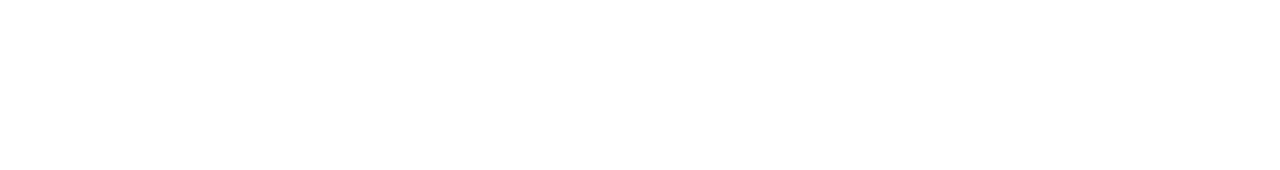
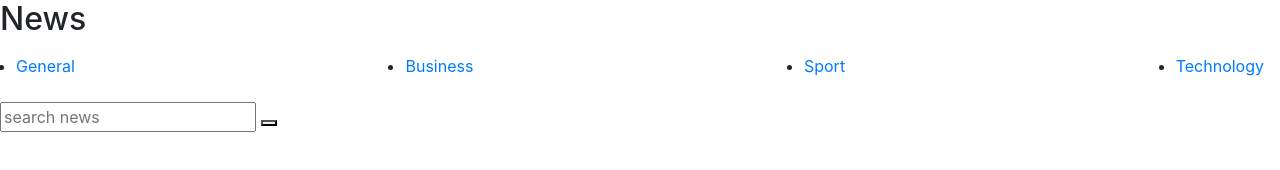
Before and after one commit to Qolizade/News-website, a plain HTML site: page index.html in a window 1280 px wide. Drawn offline with nearby package versions, Linux system fonts and the light colour scheme.

Commit message:
Navbar created

```diff
--- a/index.html
+++ b/index.html
@@ -1,7 +1,7 @@
 <!DOCTYPE html>
 <html lang="en">
   <head>
-    <title>Title</title>
+    <title>News Website</title>
     <!-- Required meta tags -->
     <meta charset="utf-8" />
     <meta
@@ -19,6 +19,37 @@
     />
   </head>
   <body>
+    <!-- Navbar -->
+    <form>
+      <h2 class="tittr">News</h2>
+      <ul class="navbar">
+        <li class="navbar-link">
+          <a href="#general" id="general" class="navbar-btn">General</a>
+        </li>
+        <li class="navbar-link">
+          <a href="#business" id="business" class="navbar-btn">Business</a>
+        </li>
+        <li class="navbar-link">
+          <a href="#sport" id="sport" class="navbar-btn">Sport</a>
+        </li>
+        <li class="navbar-link">
+          <a href="#technology" id="technology" class="navbar-btn"
+            >Technology</a
+          >
+        </li>
+      </ul>
+      <div class="search-buttons">
+        <input
+          type="text"
+          id="news-query"
+          placeholder="search news"
+          class="search"
+        />
+        <button class="search-btn" id="search-btn" type="button">
+          <i class="fa fa-search"></i>
+        </button>
+      </div>
+    </form>
 
     <!-- Optional JavaScript -->
     <script src="script.js"></script>
```
